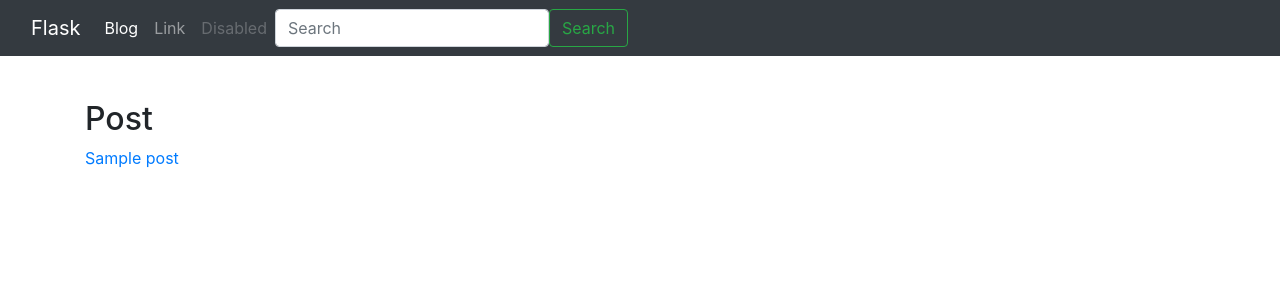
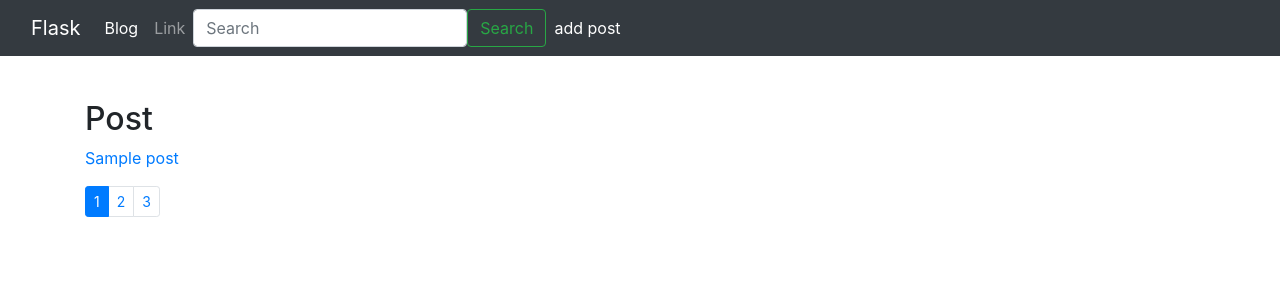
Before and after one commit to Dominus8/pypet, a Python web app: template posts/templates/posts/index.html in a window 1280 px wide. Shown: the top 300 px of the page. Run offline with Jinja, Linux system fonts and the light colour scheme; the template is opened without the code that fills it: most values are stand-ins (such as "Sample title", 1, 10 or a date in 2020); some libraries are stand-ins or nearby versions.

Commit message:
Начинаю делать пагинацию в9

```diff
--- a/posts/templates/posts/index.html
+++ b/posts/templates/posts/index.html
@@ -15,4 +15,14 @@
             <a href="{{ url_for('posts.post_detail', slug=post.slug) }}">{{ post.title }}</a>
         </p>
     {% endfor %}
+    <nav>
+      <ul class="pagination pagination-sm">
+        <li class="page-item active" aria-current="page">
+          <span class="page-link">1</span>
+        </li>
+        <li class="page-item"><a class="page-link" href="#">2</a></li>
+        <li class="page-item"><a class="page-link" href="#">3</a></li>
+      </ul>
+    </nav>
+
 {% endblock %}
--- a/templates/base.html
+++ b/templates/base.html
@@ -15,6 +15,7 @@
 
 <nav class="navbar navbar-expand-md navbar-dark fixed-top bg-dark">
   <div class="container-fluid">
+
     <a class="navbar-brand" href=" {{ url_for('index') }}" >Flask</a>
     <button class="navbar-toggler" type="button" data-bs-toggle="collapse" data-bs-target="#navbarCollapse" aria-controls="navbarCollapse" aria-expanded="false" aria-label="Toggle navigation">
       <span class="navbar-toggler-icon"></span>
@@ -22,16 +23,17 @@
 
     <div class="collapse navbar-collapse" id="navbarCollapse">
       <ul class="navbar-nav me-auto mb-2 mb-md-0">
+
         <li class="nav-item">
           <a class="nav-link active" aria-current="page" href="{{ url_for('posts.index') }}">Blog</a>
         </li>
+
         <li class="nav-item">
           <a class="nav-link" href="#">Link</a>
         </li>
-        <li class="nav-item">
-          <a class="nav-link disabled" href="#" tabindex="-1" aria-disabled="true">Disabled</a>
-        </li>
+
       </ul>
+
         <!-- Форма поиска-->
       <form class="d-flex" method="GET">
 
@@ -40,7 +42,11 @@
         <button class="btn btn-outline-success" type="submit">Search</button>
       </form>
         <!-- /Форма поиска-->
-
+        <ul class="nav navbar-nav navbar-right">
+            <li class="nav-item">
+                <a class="nav-link active" aria-current="page" href="{{ url_for('posts.create_post') }}">add post</a>
+            </li>
+        </ul>
     </div>
   </div>
 </nav>
```
Also changed, not shown: pypet.db.
